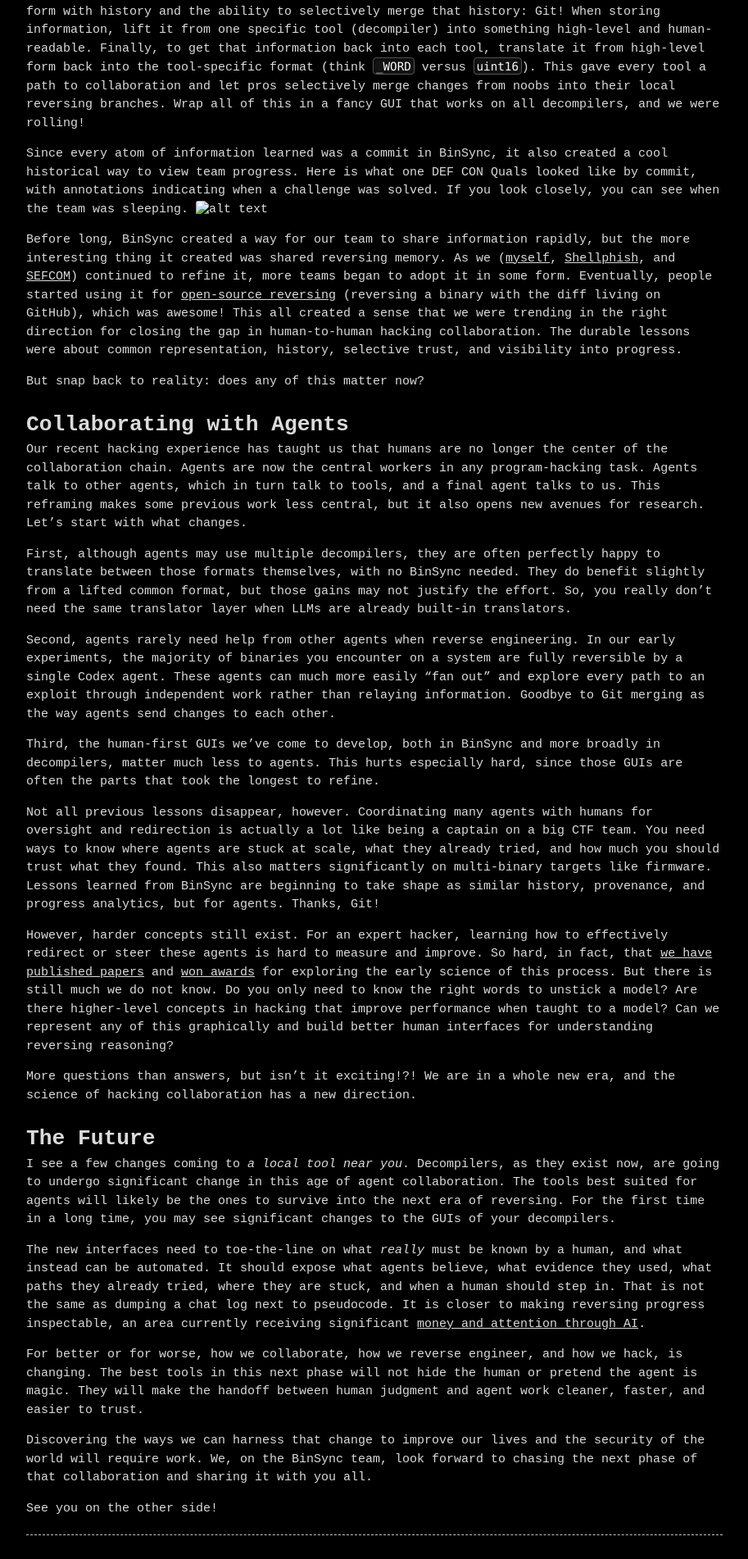
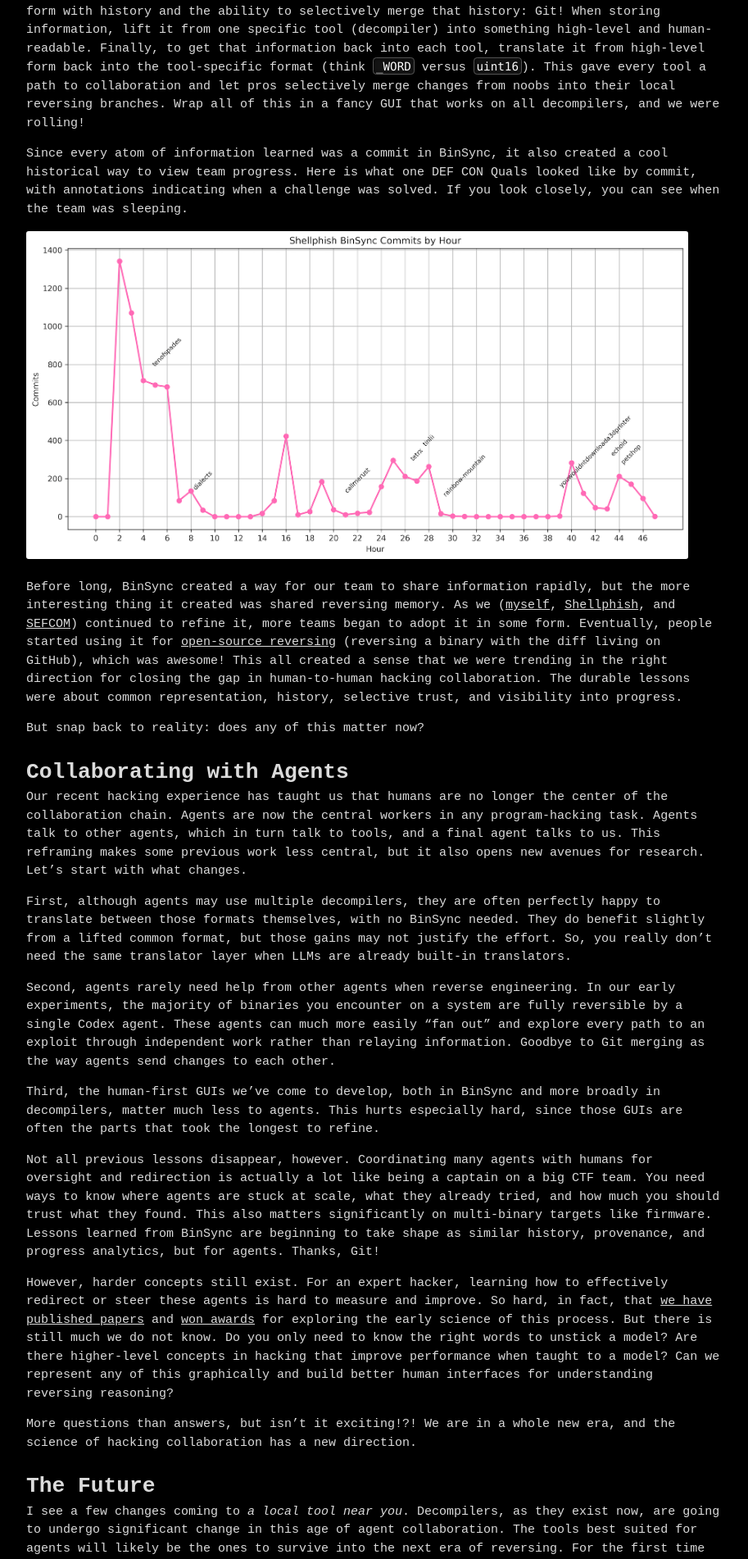
Before and after one commit to mahaloz/mahaloz.re, a Jekyll site: the page built from _posts/2026-06-10-hexrays-feature.md, in a window 1280 px wide. Shown: the part 1288-3190 px from the top of the page at 82% size, without its empty margins (183-1096 px from the left). Built offline with Jekyll 4.4.1, drawn with Linux system fonts in a browser that asks for light colours; comment, search, counter and statistics services are not loaded.

Commit message:
fix missing image

```diff
--- a/_posts/2026-06-10-hexrays-feature.md
+++ b/_posts/2026-06-10-hexrays-feature.md
@@ -47,7 +47,8 @@ Wrap all of this in a fancy GUI that works on all decompilers, and we were rolli
 
 Since every atom of information learned was a commit in BinSync, it also created a cool historical way to view team progress.
 Here is what one DEF CON Quals looked like by commit, with annotations indicating when a challenge was solved. If you look closely, you can see when the team was sleeping.
-![alt text](image.png)
+
+![alt text](/assets/images/binsync_commits.png)
 
 Before long, BinSync created a way for our team to share information rapidly, but the more interesting thing it created was shared reversing memory.
 As we ([myself](https://www.zionbasque.com/), [Shellphish](https://x.com/shellphish), and [SEFCOM](https://sefcom.asu.edu/)) continued to refine it, more teams began to adopt it in some form.
```
Also changed, not shown: assets/images/binsync_commits.png (renamed from _posts/image.png).
